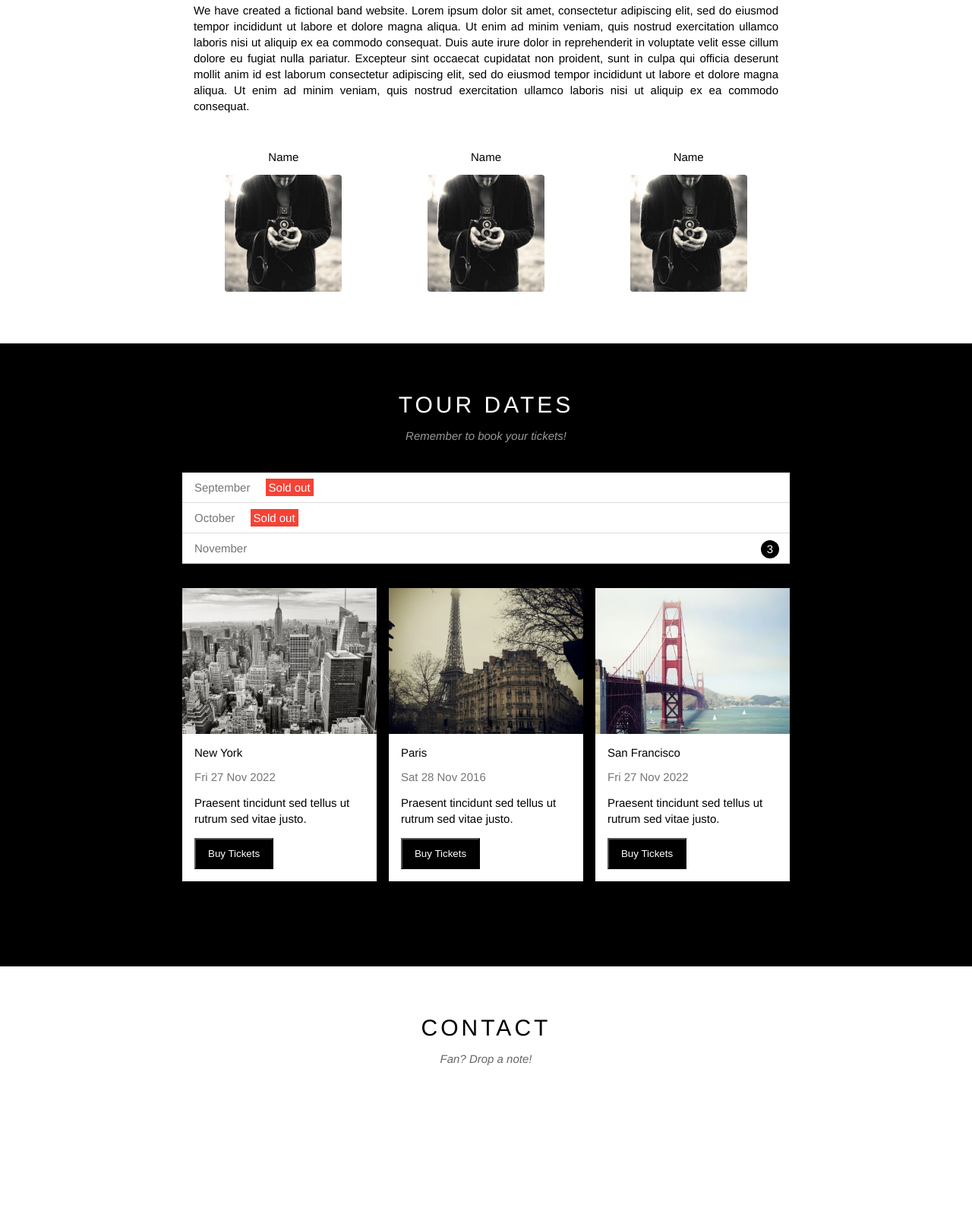
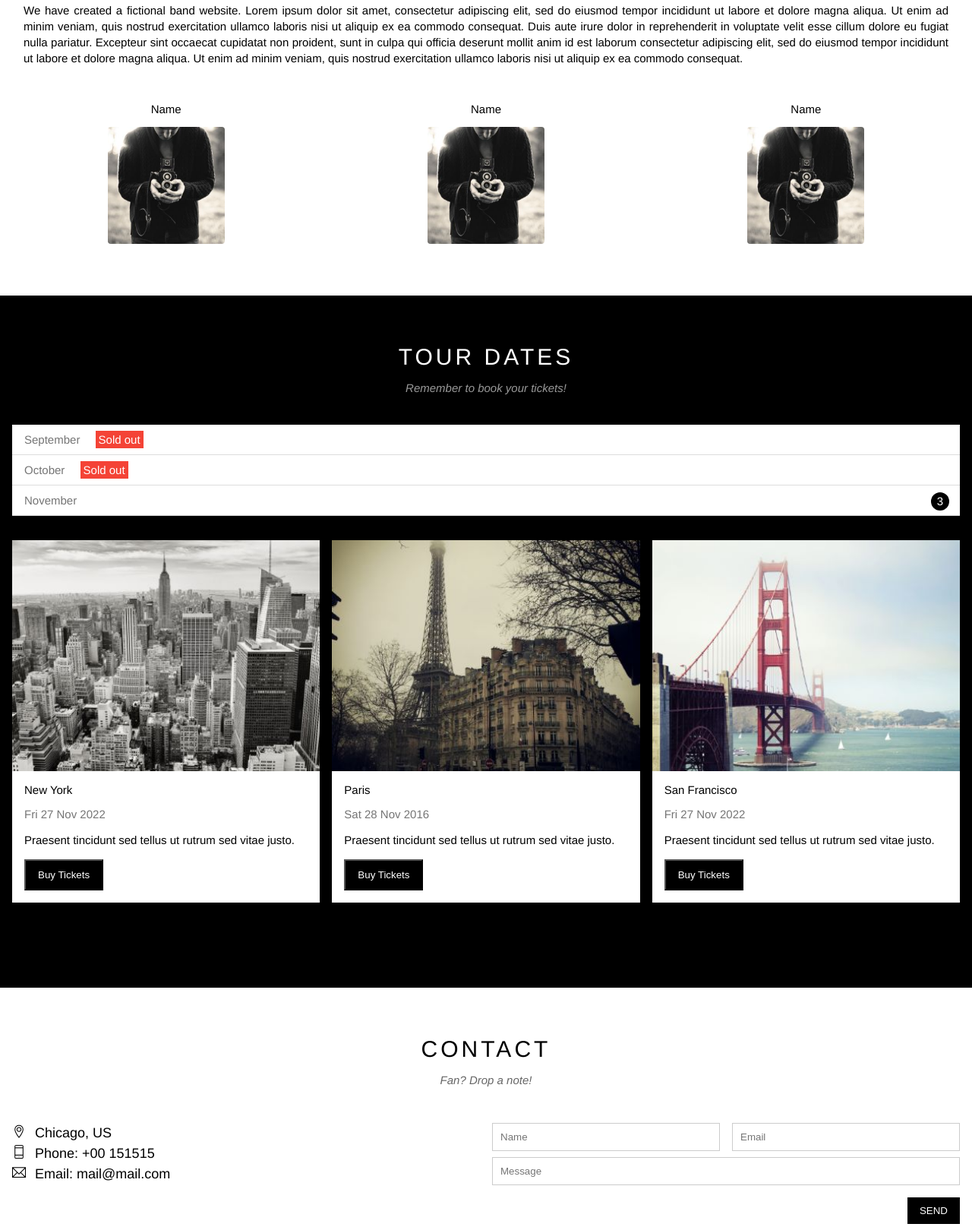
Before and after one commit to daovietanh313/TheBand, a plain HTML site: page index.html in a window 1280 px wide. Shown: the part 828-2443 px from the top of the page at 76% size. Before the commit the page ends 2309 px from the top, so only its background shows below. Drawn offline with Linux system fonts and the light colour scheme.

Commit message:
doing responsive

```diff
--- a/assets/css/style.css
+++ b/assets/css/style.css
@@ -4,9 +4,49 @@
     box-sizing: border-box;
 }
 
+/* Common */
+
+.row {
+    margin-left: -8px;
+    margin-right: -8px;
+}
+.row::after {
+    content: "";
+    display: block;
+    clear: both;
+}
+/* Những đặc tính chung của column */
+.col {
+    float: left;
+    padding-left: 8px;
+    padding-right: 8px;
+}
+.col-full {
+    width: 100%;
+}
+/* Chia column ra làm 2 */
+.col-half {
+    width: 50%;
+}
+/* Chia colum ra làm 3  */
+.col-third {
+    width: calc(100%/3);
+}
+
+.mt-8 {
+    margin-top: 8px !important;
+}
+
+.mt-16 {
+    margin-top: 16px !important;
+}
+
+/* Common */
+
 html {
     /* Đầu tiên nó tìm font Helvetica, nếu k có nó tìm qua Arial, nếu ko có nữa thì bất thì font nào miễn là chuẩn sans-serif (loại font ko có gạch chân) */
     font-family: Helvetica, Arial, sans-serif;
+    scroll-behavior: smooth;
 }
 
 .clear {
@@ -15,6 +55,10 @@ html {
 
 .text-white {
     color: #fff !important;
+}
+
+.text-center {
+    text-align: center !important;
 }
 
 #main{
@@ -141,9 +185,12 @@ html {
 
 #content .content-section {
     width: 800px;
+    width: 100%;
     padding: 64px 0;
     margin-left: auto;
     margin-right: auto;
+    padding-left: 16px;
+    padding-right: 16px;
 
 }
 
@@ -176,8 +223,8 @@ html {
 }
 
 #content .member-item {
-    float: left;
-    width: calc(100%/3);
+    /* float: left;
+    width: calc(100%/3); */
     text-align: center;
 
 }
@@ -229,14 +276,11 @@ html {
 }
 /* Places */
 .places-list {
-    margin: 32px -8px 48px;
+    margin-top: 32px;
+    margin-bottom: 48px;
 }
 
-.place-item {
-    float: left;
-    width: calc(100%/3);
-    padding: 0 8px;
-}
+
 
 .place-img {
     width: 100%;
@@ -376,6 +420,79 @@ html {
     color: #2196F3;
 }
 
+
+/* Contact from*/
+.contact-content {
+    margin-top: 48px;
+}
+
+.contact-info {
+    font-size: 18px;
+    line-height: 1.5;
+}
+
+.contact-info i[class*="ti-"]{
+    width: 30px;
+    display: inline-block;
+}
+
+.contact-form {
+    font-size: 15px;
+}
+
+.contact-form .form-control {
+    padding: 10px;
+    border: 1px solid #ccc;
+    width: 100%;
+}
+
+.contact-form .form-submit-btn {
+    background-color: #000;
+    color: #fff;
+    border: none;
+    padding:10px 16px;
+    float: right;
+}
+
+.contact-form .form-submit-btn:hover {
+    background-color: #ccc;
+    cursor: pointer;
+    border: none;
+
+}
+.map-section img {
+    width: 100%;
+}
+
+/* Footer section */
+#footer{
+    background-color: #f1f1f1!important;
+    font-size: 20px;
+    padding: 64px 16px;
+    text-align: center;
+}
+/* #footer .socials-list i[class*="ti-"]{
+    width: 150px;
+} */
+#footer .socials-list a, #footer .copyright a:hover{
+    color: rgba(0, 0, 0, 0.6);
+    text-decoration: none;
+}
+#footer .socials-list a:hover {
+    opacity: 0.6;
+}
+#footer .copyright {
+    font-size: 15px !important;
+    margin: 15px;
+    font-weight: 500;
+    opacity: 0.6;
+}
+#footer .copyright a{
+    color: #000 ;
+}
+
+
+
 @keyframes modalFadeIn {
     from {
         opacity: 0;
@@ -386,8 +503,3 @@ html {
         transform: translate(0);
     }
 }
-
-/* Footer section */
-#footer{
-
-}
--- a/index.html
+++ b/index.html
@@ -6,6 +6,8 @@
     <meta http-equiv="X-UA-Compatible" content="IE=edge">
     <meta name="viewport" content="width=device-width, initial-scale=1.0">
     <title>Document</title>
+    <link rel="icon" href="https://cdn0.iconfinder.com/data/icons/dark-theme-1/100/ultimate_collection_dark_drums-512.png" type="image/x-icon" />
+
     <link rel="stylesheet" href="./assets/css/style.css">
     <link rel="stylesheet" href="./assets/fonts/themify-icons/themify-icons.css">
 </head>
@@ -17,10 +19,10 @@
         <div id="header">
             <!-- ul#nav>li*5>a -->
             <ul id="nav">
-                <li><a href="">Home</a></li>
-                <li><a href="">Band</a></li>
-                <li><a href="">Tour</a></li>
-                <li><a href="">Contact</a></li>
+                <li><a href="#">Home</a></li>
+                <li><a href="#band">Band</a></li>
+                <li><a href="#tour">Tour</a></li>
+                <li><a href="#contact">Contact</a></li>
                 <li>
                     <a href="#">
                         More
@@ -53,7 +55,7 @@
 
         <div id="content">
             <!-- About section -->
-            <div class="content-section">
+            <div id="band" class="content-section">
                 <h2 class="section-heading">THE BAND</h2>
                 <p class="section-sub-heading">We love music</p>
                 <p class="about-text">We have created a fictional band website. Lorem ipsum dolor sit amet, consectetur
@@ -64,24 +66,24 @@
                     est laborum consectetur adipiscing elit, sed do eiusmod tempor incididunt ut labore et dolore magna
                     aliqua. Ut enim ad minim veniam, quis nostrud exercitation ullamco laboris nisi ut aliquip ex ea
                     commodo consequat.</p>
-                <div class="member-list">
-                    <div class="member-item">
+                <div class="row member-list">
+                    <div class="col col-third text-center">
                         <p class="member-name">Name</p>
                         <img src="./assets/img/band/member1.jpg" alt="Name" class="member-img">
                     </div>
-                    <div class="member-item">
+                    <div class="col col-third text-center">
                         <p class="member-name">Name</p>
                         <img src="./assets/img/band/member1.jpg" alt="Name" class="member-img">
                     </div>
-                    <div class="member-item">
+                    <div class="col col-third text-center">
                         <p class="member-name">Name</p>
                         <img src="./assets/img/band/member1.jpg" alt="Name" class="member-img">
                     </div>
-                    <div class="clear"></div>
+
                 </div>
             </div>
             <!-- Tour section -->
-            <div class="tour-section">
+            <div id="tour" class="tour-section">
                 <div class="content-section">
                     <h2 class="section-heading text-white ">TOUR DATES</h2>
                     <p class="section-sub-heading text-white ">Remember to book your tickets!</p>
@@ -93,8 +95,8 @@
                         <li>November <span class="quantity">3</span></li>
                     </ul>
                     <!-- PLaces -->
-                    <div class="places-list">
-                        <div class="place-item">
+                    <div class="row places-list">
+                        <div class="col col-third">
                             <img src="./assets/img/places/place1.jpg" alt="New York" class="place-img">
                             <div class="place-body">
                                 <h3 class="place-heading">New York</h3>
@@ -103,7 +105,7 @@
                                 <button class="place-buy-btn js-buy-ticket">Buy Tickets</button>
                             </div>
                         </div>
-                        <div class="place-item">
+                        <div class="col col-third">
                             <img src="./assets/img/places/place2.jpg" alt="New York" class="place-img">
                             <div class="place-body">
                                 <h3 class="place-heading">Paris</h3>
@@ -114,7 +116,7 @@
                                 <button class="place-buy-btn js-buy-ticket">Buy Tickets</button>
                             </div>
                         </div>
-                        <div class="place-item">
+                        <div class="col col-third">
                             <img src="./assets/img/places/place3.jpg" alt="New York" class="place-img">
                             <div class="place-body">
                                 <h3 class="place-heading">San Francisco
@@ -124,22 +126,69 @@
                                 <button class="place-buy-btn js-buy-ticket">Buy Tickets</button>
                             </div>
                         </div>
-                        <div class="clear"></div>
+
                     </div>
                 </div>
             </div>
             <!-- CONTACT -->
-            <div class="content-section">
+            <div id="contact" class="content-section">
                 <h2 class="section-heading">CONTACT
                 </h2>
                 <p class="section-sub-heading">Fan? Drop a note!</p>
                 </p>
+                <!-- .row>.col.col-half*2 -->
+                <div class="row contact-content">
+                    <div class="col col-half contact-info">
+                        <p><i class="ti-location-pin"></i>Chicago, US
+                        </p>
+                        <p><i class="ti-mobile"></i>Phone: +00 151515
+                        </p>
+                        <p><i class="ti-email"></i>Email: mail@mail.com
+                        </p>
+                    </div>
+                    <div class="col col-half contact-form">
+                        <form action="">
+                            <div class="row ">
+                                <div class="col col-half">
+                                    <input type="text" name="" placeholder="Name" required id="" class="form-control">
+                                </div>
+                                <div class="col col-half">
+                                    <input type="email" name="" placeholder="Email" required id="" class="form-control">
+                                </div>
+
+                            </div>
+                            <div class="row mt-8">
+                                <div class="col col-full">
+                                    <input type="text" name="" placeholder="Message" required id=""
+                                        class="form-control">
                                 </div>
                             </div>
+                            <input class="form-submit-btn mt-16" type="submit" value="SEND">
+                        </form>
+                    </div>
+
+                </div>
+            </div>
+        </div>
+    </div>
+
+    <div class="map-section">
+        <img src="./assets/img/map.jpg" alt="">
+    </div>
+
     <!-- Footer -->
     <div id="footer">
+        <div class="socials-list">
+            <a href=""><i class="ti-facebook"></i></a>
+            <a href=""><i class="ti-instagram"></i></a>
+            <a href=""><i class="ti-youtube"></i></a>
+            <a href=""><i class="ti-pinterest"></i></a>
+            <a href=""><i class="ti-twitter"></i></a>
+            <a href=""><i class="ti-linkedin"></i></a>
+        </div>
+        <p class="copyright">Powered by <a href="https://www.w3schools.com/w3css/default.asp">w3.css</a></p>
+    </div>
     <!-- Modal -->
-        </div>
     <div class="modal js-modal">
         <div class="modal-container js-modal-container">
             <div class="modal-close js-modal-close">
@@ -177,7 +226,7 @@
         const buyBtns = document.querySelectorAll('.js-buy-ticket')
         const modal = document.querySelector('.js-modal')
         const modalContainer = document.querySelector('.js-modal-container')
-        const modalClose= document.querySelector('.js-modal-close')
+        const modalClose = document.querySelector('.js-modal-close')
         // Hàm hiển thị modal mua vé (thêm class open vào class modal)
         function showBuyTickets() {
             modal.classList.add('open')
```
Also changed, not shown: demo.html (added, +37 -0 lines), assets/img/map.jpg (added). Lines whose indentation alone changed are shown as unchanged.
